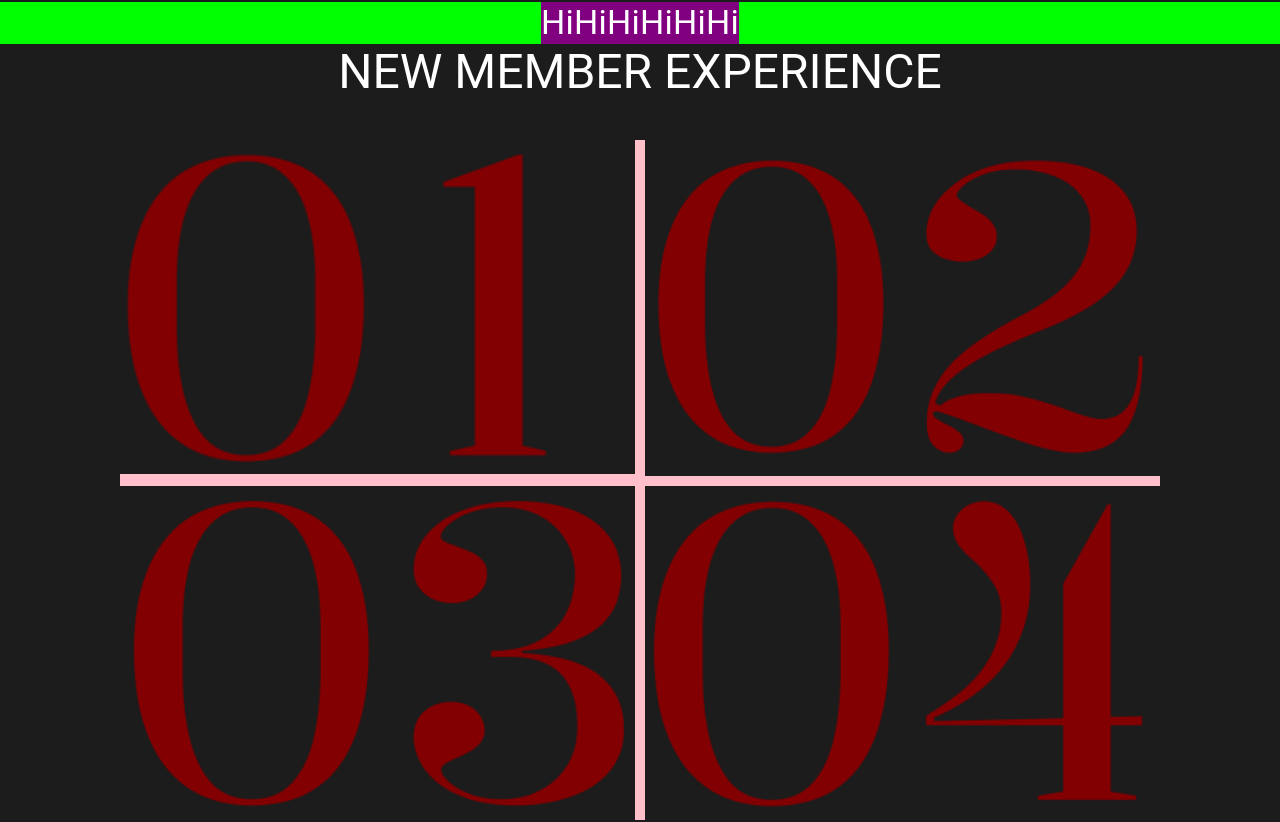
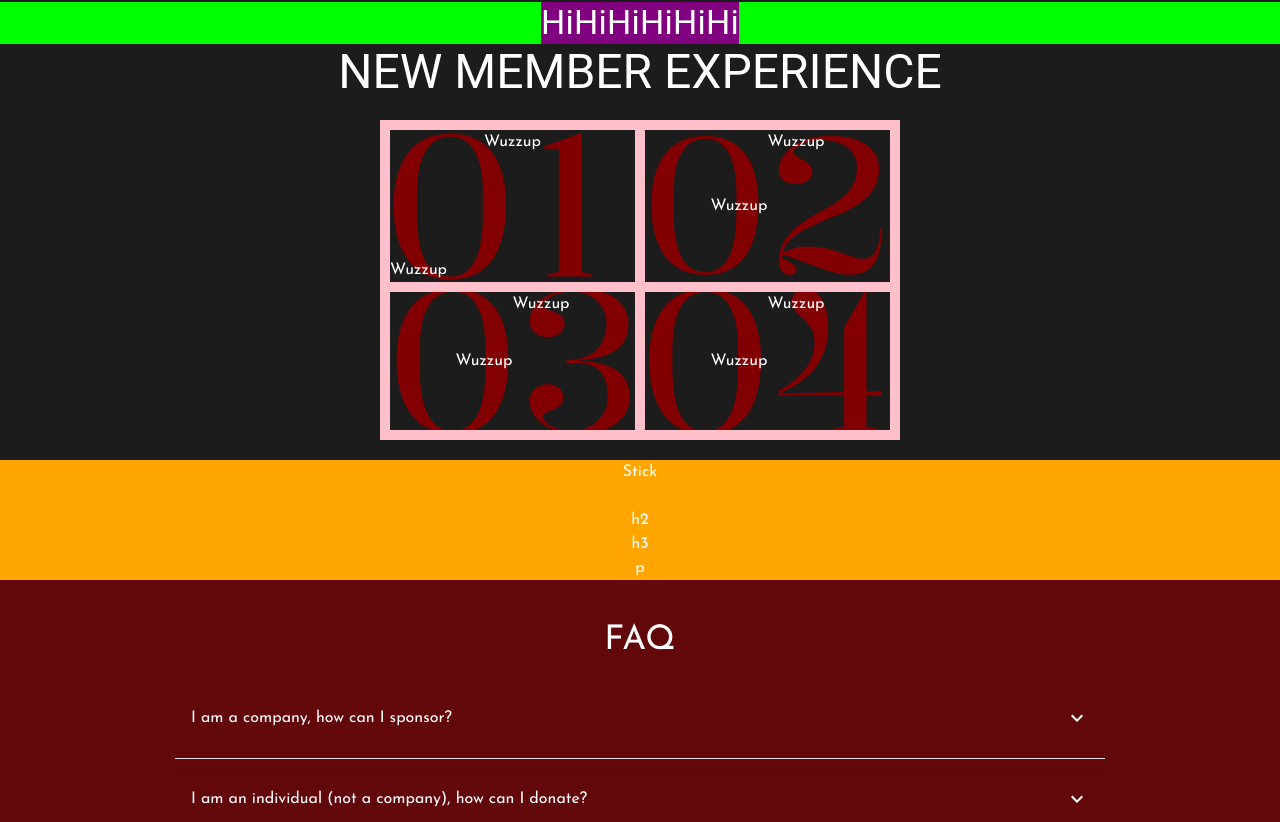
Before and after one commit to Cornell-University-Combat-Robotics/site-2025, a React (Vite) app in the folder react-site/: page /apply in a window 1280 px wide. Shown: the part 1150-1972 px from the top of the page. Built offline with nearby package versions, Linux system fonts and the light colour scheme.

Commit message:
Add text formatting to div insides

```diff
--- a/react-site/src/pages/apply.jsx
+++ b/react-site/src/pages/apply.jsx
@@ -116,9 +116,13 @@ export default function Apply() {
           // alignItems: 'center',
           backgroundColor: 'pink',
           display: 'grid',
-          gridTemplateColumns: 'repeat(2, 1fr)',
+          gridTemplateColumns: 'repeat(2, minmax(0,1fr))',
           gap: '10px',
           margin: '40px 120px',
+          width: '500px',
+          height: '300px',
+          margin: '20px auto',
+          padding: '10px',
 
           // backgroundImage: `url(${apply})`,
           // backgroundSize: 'cover',
@@ -126,51 +130,145 @@ export default function Apply() {
           // backgroundRepeat: 'no-repeat',
           // position: 'relative',
       }}>
-        {/* below is container for 01 02 03 04 */}
+        {/* below is containers for 01 02 03 04 */}
         <Box
-          component="img"
-          src={join01}
-          alt="large 01 image"
-          width="100%"
+          sx={{
+            width: '100%',
+            height: 'auto',
+            backgroundImage: `url(${join01})`,
+            backgroundSize: "cover",
+            backgroundPosition: "center",
+            display: "flex",
+            flexDirection: "column",
+            justifyContent: "space-between",
+            // padding: "20px",
+            // alignItems: "flex-end",
+            // justifyContent: "center",
+          }}
         >
-          {/* <Typography variant="h4"
+          <Typography
             sx={{
-              fontSize: '20px',
-              fontWeight: 'bold',
-              color: 'black'
-              }}>
-            APPLICATIONS DUE
+              // margin: "auto",
+              // alignSelf: "flex-end",
+              alignSelf: "center",
+              textAlign: "center",
+            }}
+          >
+            Wuzzup
           </Typography>
-          <Typography variant="h4"
+          <Typography
             sx={{
-              fontSize: '20px',
-              fontWeight: 'bold',
-              color: 'black'
-              }}>
-            All applications (Freshmen, Upperclassmen, and Transfer) are due October 17th, 11:59pm
-          </Typography> */}
-          {/* next few boxes contain stuff for making timeline */}
+              // margin: "auto",
+              // alignSelf: "flex-end",
+              alignSelf: "flex-start",
+              textAlign: "left",
+              // marginBottom: "10px",
+            }}
+          >
+            Wuzzup
+          </Typography>
         </Box>
         <Box
-          component="img"
-          src={join02}
-          alt="large 02 image"
-          width="100%"
+          sx={{
+            width: '100%',
+            height: 'auto',
+            backgroundImage: `url(${join02})`,
+            backgroundSize: "cover",
+            backgroundPosition: "center",
+            display: "flex",
+            alignItems: "center",
+            justifyContent: "center",
+          }}
         >
+          <Typography
+            sx={{
+              // margin: "auto",
+              // alignSelf: "flex-end",
+              alignSelf: "center",
+              textAlign: "center",
+            }}
+          >
+            Wuzzup
+          </Typography>
+          <Typography
+            sx={{
+              // margin: "auto",
+              // alignSelf: "flex-end",
+              alignSelf: "flex-start",
+              textAlign: "left",
+              marginBottom: "10px",
+            }}
+          >
+            Wuzzup
+          </Typography>
         </Box>
         <Box
-          component="img"
-          src={join03}
-          alt="large 03 image"
-          width="100%"
+        sx={{
+          width: '100%',
+          height: 'auto',
+          backgroundImage: `url(${join03})`,
+          backgroundSize: "cover",
+          backgroundPosition: "center",
+          display: "flex",
+          alignItems: "center",
+          justifyContent: "center",
+        }}
         >
+          <Typography
+            sx={{
+              // margin: "auto",
+              // alignSelf: "flex-end",
+              alignSelf: "center",
+              textAlign: "center",
+            }}
+          >
+            Wuzzup
+          </Typography>
+          <Typography
+            sx={{
+              // margin: "auto",
+              // alignSelf: "flex-end",
+              alignSelf: "flex-start",
+              textAlign: "left",
+              marginBottom: "10px",
+            }}
+          >
+            Wuzzup
+          </Typography>
         </Box>
         <Box
-          component="img"
-          src={join04}
-          alt="large 04 image"
-          width="100%"
+        sx={{
+          width: '100%',
+          height: 'auto',
+          backgroundImage: `url(${join04})`,
+          backgroundSize: "cover",
+          backgroundPosition: "center",
+          display: "flex",
+          alignItems: "center",
+          justifyContent: "center",
+        }}
         >
+          <Typography
+            sx={{
+              // margin: "auto",
+              // alignSelf: "flex-end",
+              alignSelf: "center",
+              textAlign: "center",
+            }}
+          >
+            Wuzzup
+          </Typography>
+          <Typography
+            sx={{
+              // margin: "auto",
+              // alignSelf: "flex-end",
+              alignSelf: "flex-start",
+              textAlign: "left",
+              marginBottom: "10px",
+            }}
+          >
+            Wuzzup
+          </Typography>
         </Box>
       </Box>
 
```
